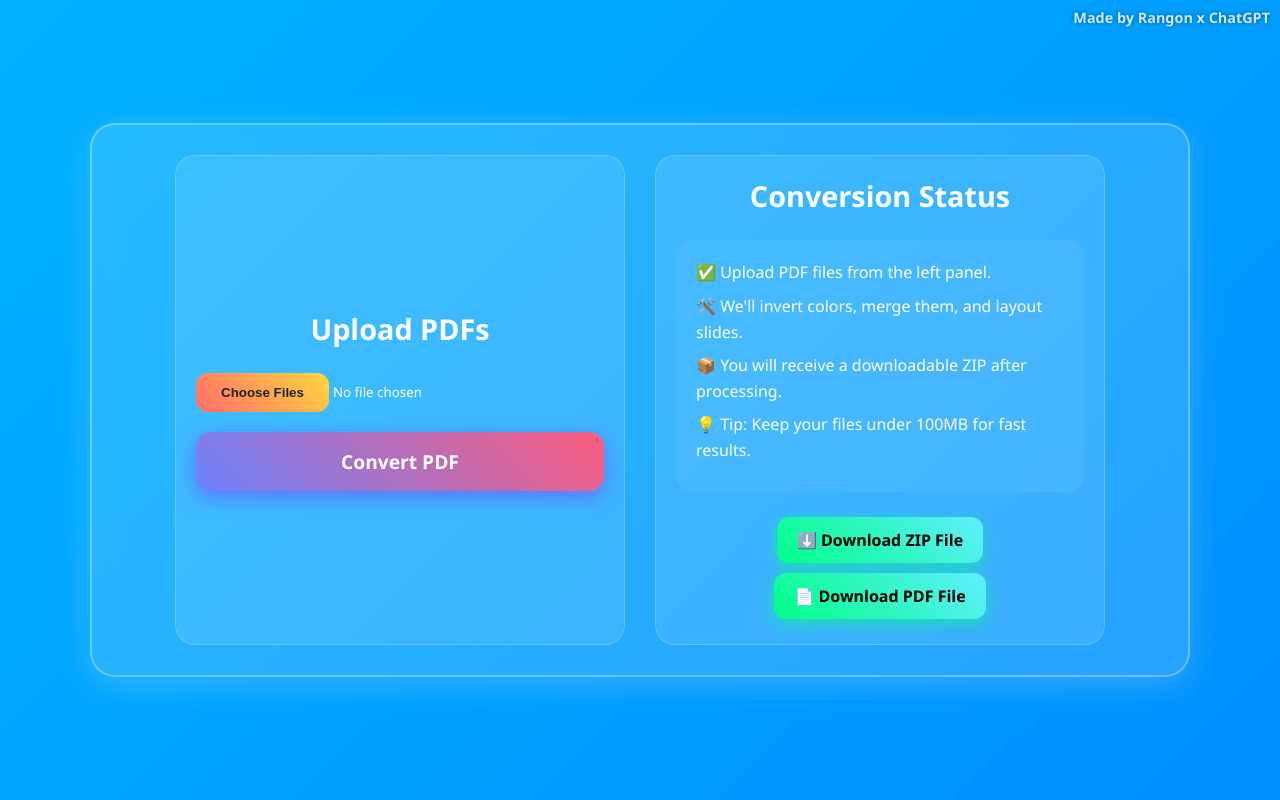
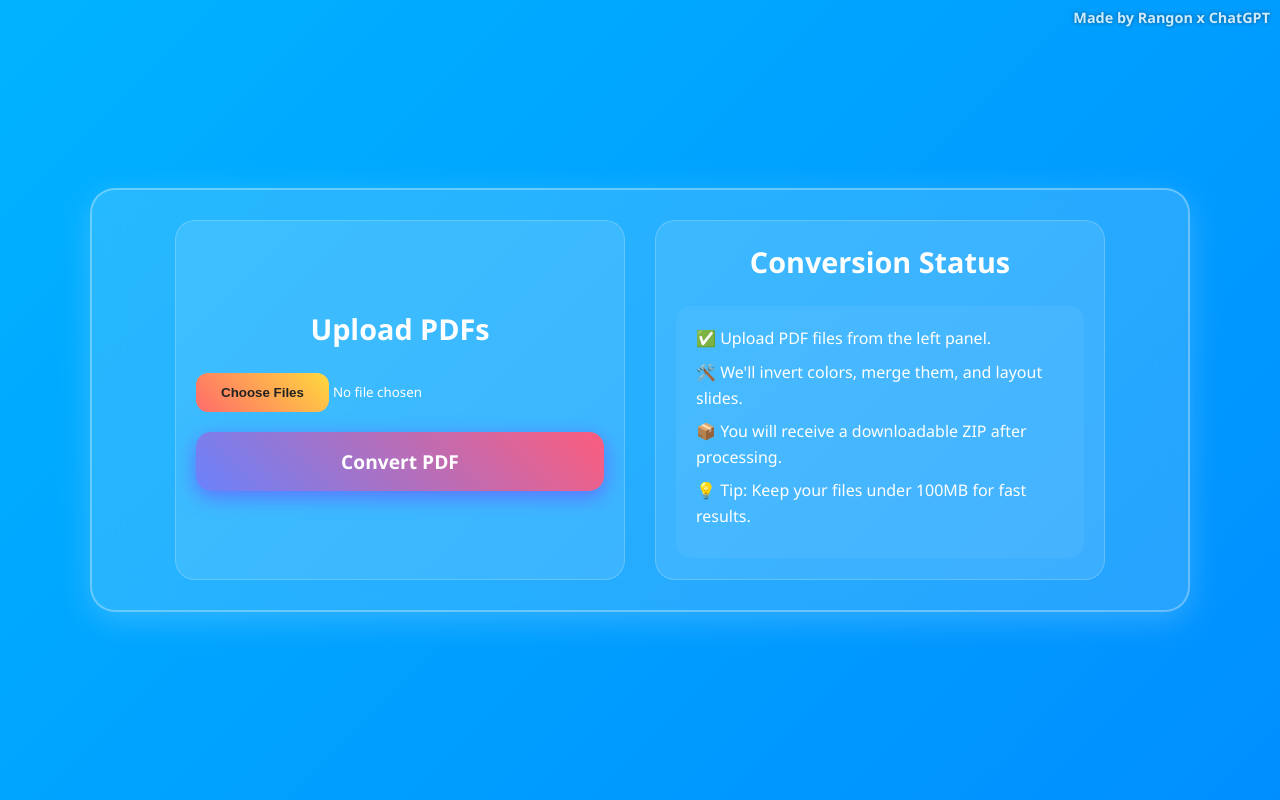
Before and after one commit to rsrangon089/pdf-processing-app-, a Flask app: page / in a window 1280 px wide. Run offline with Flask 3, Linux system fonts and the light colour scheme; parts of the project's set-up code (start-up, migrations or seed data) failed here and were passed over.

Commit message:
Update index.html

```diff
--- a/templates/index.html
+++ b/templates/index.html
@@ -5,6 +5,7 @@
   <meta name="viewport" content="width=device-width, initial-scale=1" />
   <title>PDF Slide Converter</title>
   <style>
+    /* CSS same as you gave — gradient background, boxes, buttons styling, responsive, etc. */
     * {
       box-sizing: border-box;
       margin: 0;
@@ -211,7 +212,7 @@
         <p>📦 You will receive a downloadable ZIP after processing.</p>
         <p>💡 Tip: Keep your files under 100MB for fast results.</p>
       </div>
-      <div class="download-link" id="downloadLink">
+      <div class="download-link" id="downloadLink" style="display:none;">
         <a href="#" id="zipDownload" download>⬇️ Download ZIP File</a>
         <a href="#" id="pdfDownload" download>📄 Download PDF File</a>
       </div>
@@ -226,6 +227,7 @@
     const statusBox = document.getElementById("status");
     const zipDownload = document.getElementById("zipDownload");
     const pdfDownload = document.getElementById("pdfDownload");
+    const downloadLink = document.getElementById("downloadLink");
 
     form.addEventListener("submit", function (e) {
       e.preventDefault();
@@ -233,6 +235,7 @@
       statusBox.innerHTML = "<p>🚀 Uploading files...</p>";
       zipDownload.href = "#";
       pdfDownload.href = "#";
+      downloadLink.style.display = "none";
 
       fetch("/", {
         method: "POST",
@@ -245,6 +248,7 @@
       .then(data => {
         zipDownload.href = data.zip_url;
         pdfDownload.href = data.pdf_url;
+        downloadLink.style.display = "block";
 
         statusBox.innerHTML += "<p>✅ Inverted PDF pages.</p>";
         statusBox.innerHTML += "<p>✅ Merged into single file.</p>";
```
